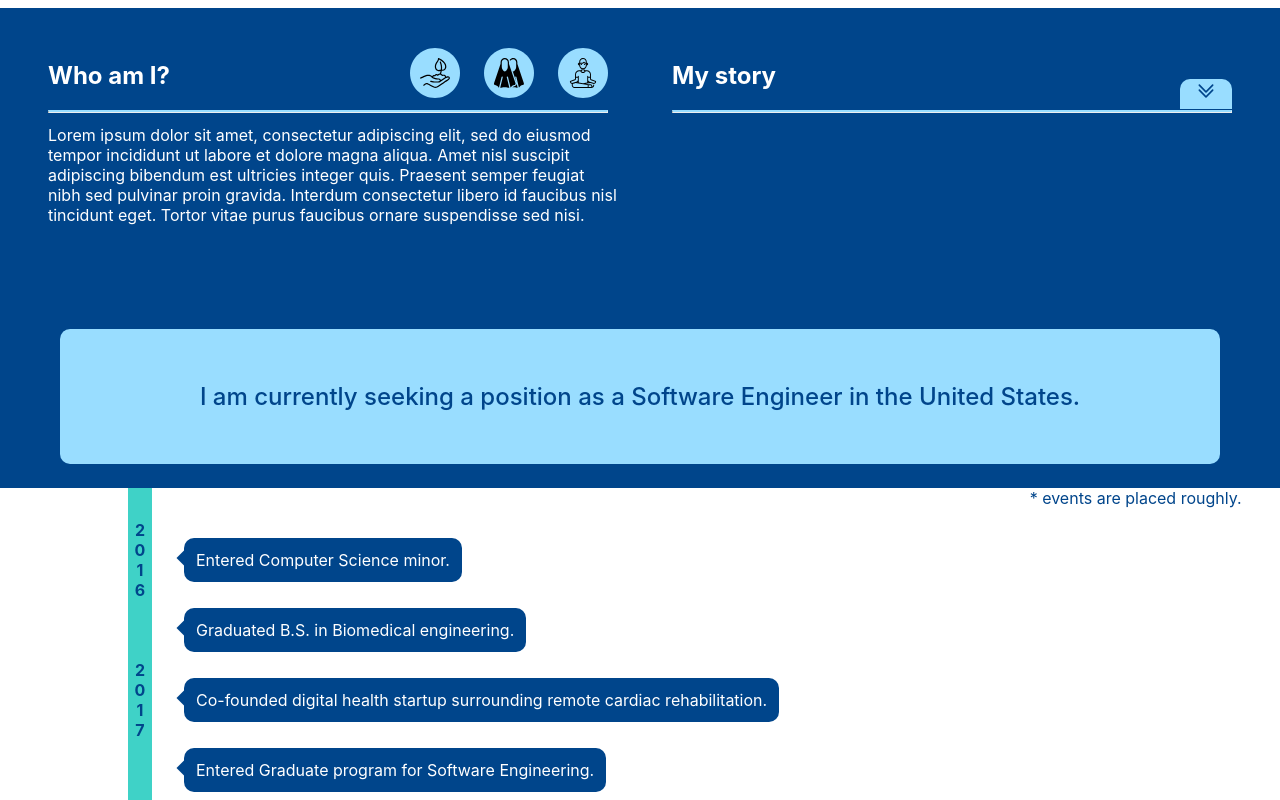
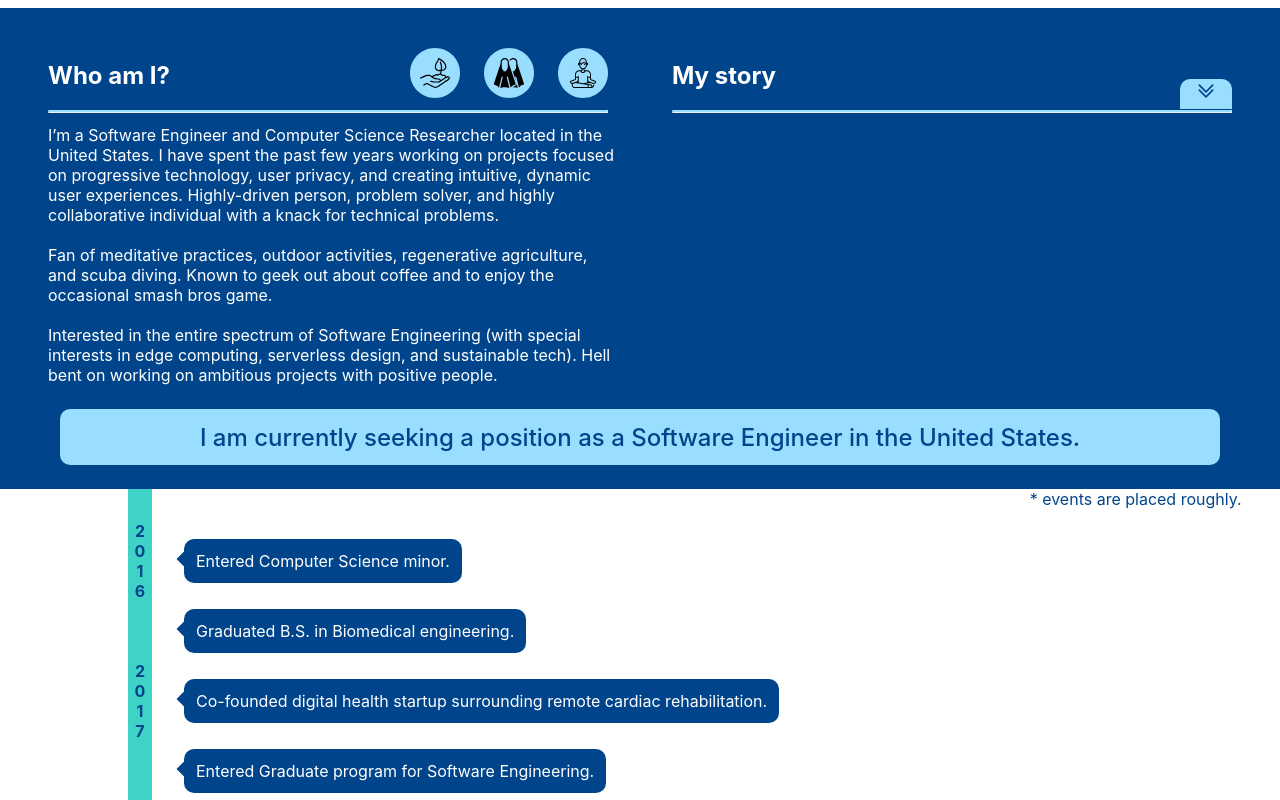
Before and after one commit to SeanDougherty/simple-react-page, a React (Create React App) app: page / in a window 1280 px wide. Shown: the part 940-1740 px from the top of the page. Built offline with nearby package versions, Linux system fonts and the light colour scheme.

Commit message:
included preferred-dark-mode check in ThemeSelector

```diff
--- a/src/App.js
+++ b/src/App.js
@@ -1,4 +1,3 @@
-import logo from "./logo.svg";
 import "./App.css";
 import ThemeSelector from "./components/Utility/ThemeSelector";
 import ThemeToggler from "./components/Buttons/ThemeToggler";
--- a/src/components/About.js
+++ b/src/components/About.js
@@ -26,12 +26,23 @@ const About = (props) => {
         </div>
         <hr />
         <p>
-          Lorem ipsum dolor sit amet, consectetur adipiscing elit, sed do
-          eiusmod tempor incididunt ut labore et dolore magna aliqua. Amet nisl
-          suscipit adipiscing bibendum est ultricies integer quis. Praesent
-          semper feugiat nibh sed pulvinar proin gravida. Interdum consectetur
-          libero id faucibus nisl tincidunt eget. Tortor vitae purus faucibus
-          ornare suspendisse sed nisi.
+          I’m a Software Engineer and Computer Science Researcher located in the
+          United States. I have spent the past few years working on projects
+          focused on progressive technology, user privacy, and creating
+          intuitive, dynamic user experiences. Highly-driven person, problem
+          solver, and highly collaborative individual with a knack for technical
+          problems.
+          <br />
+          <br />
+          Fan of meditative practices, outdoor activities, regenerative
+          agriculture, and scuba diving. Known to geek out about coffee and to
+          enjoy the occasional smash bros game.
+          <br />
+          <br />
+          Interested in the entire spectrum of Software Engineering (with
+          special interests in edge computing, serverless design, and
+          sustainable tech). Hell bent on working on ambitious projects with
+          positive people.
         </p>
       </div>
       <div className={classes.story}>
@@ -48,16 +59,16 @@ const About = (props) => {
           <p>
             My time in the healthcare sector had driven my focus on usability,
             quality, and data privacy. My head-first entrance into the software
-            development industry sparked a passion for software development,
-            systems design, and technical leadership that continues to this day.
-            Joining SLU's graduate program gave me an opportunity to learn in
-            the classroom and apply knowledge in the office.
+            development industry sparked a passion for computer science, systems
+            design, and technical leadership that continues to this day. Joining
+            SLU's graduate program gave me an opportunity to learn in the
+            classroom and apply knowledge in the office.
           </p>
           <p>
             In 2019, I left phas3 to pursue a career in research within Dr. Reza
             Tourani's lab. Maintaining a position as Dr. Tourani's graduate
-            research assistant and senior graduate researcher of the lab, I led
-            efforts in Serverless Design, Adversarial Machine Learning, and Edge
+            research assistant and senior researcher of the lab, I led efforts
+            in Serverless Design, Adversarial Machine Learning, and Edge
             Computing Security.
           </p>
           <p>
--- a/src/components/Buttons/ThemeToggler.js
+++ b/src/components/Buttons/ThemeToggler.js
@@ -1,4 +1,4 @@
-import { createUseStyles, useTheme } from "react-jss";
+import { createUseStyles } from "react-jss";
 import { useDispatch, useSelector } from "react-redux";
 import { uiActions } from "../../store/ui-slice";
 
--- a/src/components/Projects/APECS.js
+++ b/src/components/Projects/APECS.js
@@ -7,7 +7,7 @@ import { createUseStyles } from "react-jss";
 
 const title = "APECS";
 const description =
-  "An advanced access control framework for the Pervasive Edge Computing (PEC) environment, which allows legitimate users to utilize any available edge services without need for communication beyond t…";
+  "An advanced access control framework for the Pervasive Edge Computing (PEC) environment, which allows legitimate users to utilize any available edge services without need for communication beyond the network edge. This is my thesis, and is a work that has been accepted to one of the very top conferences in Computer Science.";
 
 const APECS = (props) => {
   const classes = useStyles();
--- a/src/components/Projects/DES.js
+++ b/src/components/Projects/DES.js
@@ -4,7 +4,7 @@ import { ReactComponent as CPLUSPLUS } from "../../resources/cplusplus.svg";
 
 const title = "myDES";
 const description =
-  "This is an implementation of the Date Encryption Standard symmetric key algorithm. Complete with padding and key/iv generation.";
+  "This is my implementation of the Date Encryption Standard symmetric key algorithm. Complete with padding and key/iv generation.";
 
 const DES = (props) => {
   return (
--- a/src/components/Utility/Collapsible.js
+++ b/src/components/Utility/Collapsible.js
@@ -1,4 +1,4 @@
-import { useEffect, useState } from "react";
+import { useState } from "react";
 import { createUseStyles } from "react-jss";
 import { ReactComponent as DownArrow } from "../../resources/down-arrow.svg";
 
--- a/src/components/Utility/ThemeSelector.js
+++ b/src/components/Utility/ThemeSelector.js
@@ -1,13 +1,19 @@
 import { ThemeProvider } from "theming";
-import { useSelector } from "react-redux";
-
-const THEMES = {
-  LIGHT: 0,
-  DARK: 1,
-};
+import { useLayoutEffect } from "react";
+import { useDispatch, useSelector } from "react-redux";
+import { uiActions, THEMES } from "../../store/ui-slice";
 
 const ThemeSelector = ({ children, ...props }) => {
+  const dispatch = useDispatch();
   let theme_id = useSelector((store) => store.ui.theme_id);
+  const prefersDark = window.matchMedia("(prefers-color-scheme: dark)").matches;
+
+  useLayoutEffect(() => {
+    if (prefersDark) {
+      dispatch(uiActions.themeSet(THEMES.DARK));
+    }
+  }, []);
+
   return <ThemeProvider theme={getTheme(theme_id)}>{children}</ThemeProvider>;
 };
 
@@ -40,5 +46,4 @@ const dark_theme = {
   colorDarkest: "#051622",
 };
 
-export { THEMES };
 export default ThemeSelector;
--- a/src/store/ui-slice.js
+++ b/src/store/ui-slice.js
@@ -1,5 +1,9 @@
 import { createSlice } from "@reduxjs/toolkit";
-import { THEMES } from "../components/Utility/ThemeSelector";
+
+const THEMES = {
+  LIGHT: 0,
+  DARK: 1,
+};
 
 const uiSlice = createSlice({
   name: "ui",
@@ -17,7 +21,7 @@ const uiSlice = createSlice({
       }
     },
     themeSet(state, action) {
-      const selected = action.payload.theme_id;
+      const selected = action.payload;
       if (Object.values(THEMES).includes(selected)) {
         state.theme_id = selected;
       } else {
@@ -27,6 +31,7 @@ const uiSlice = createSlice({
   },
 });
 
+export { THEMES };
 export const uiActions = uiSlice.actions;
 
 export default uiSlice;
```
Also changed, not shown: 1 other file (tests, documents, lock files or other folders).
